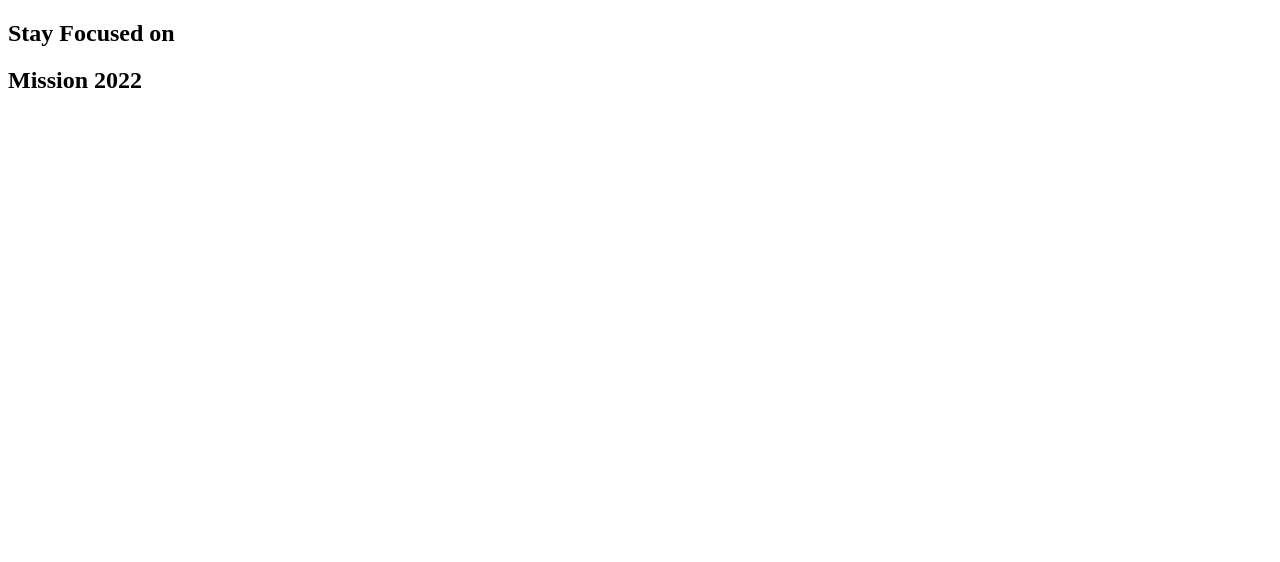
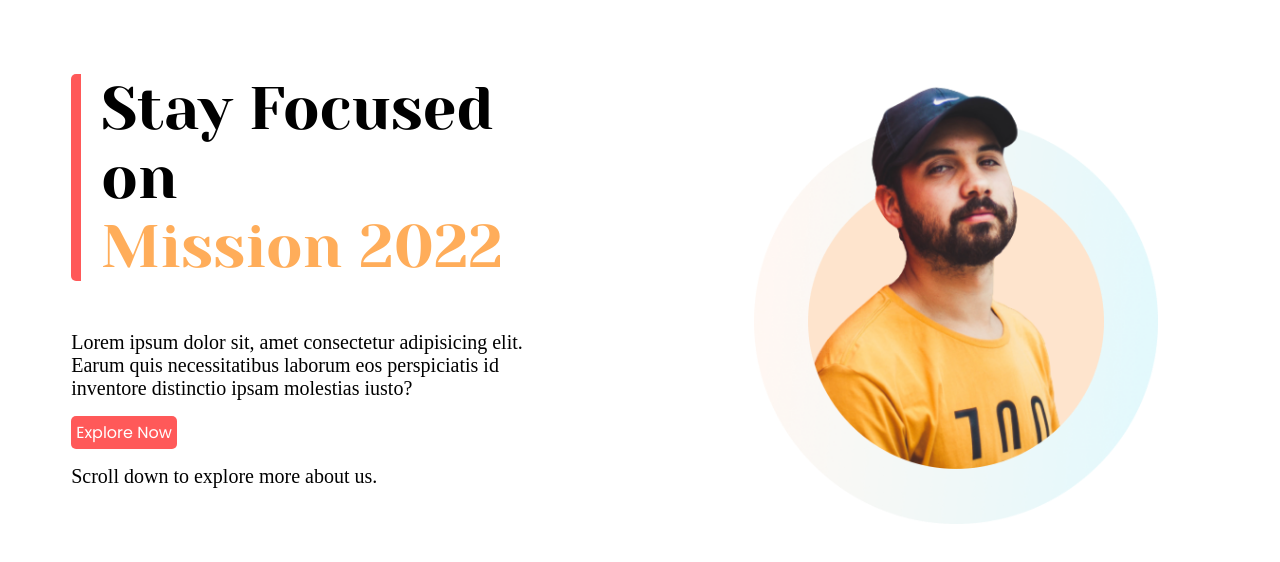
Before and after one commit to Sakib6071/assignment1, a plain HTML site: page index.html in a window 1280 px wide. Drawn offline with Linux system fonts and the light colour scheme; a web font is replaced by a local one.

Commit message:
header section

```diff
--- a/index.html
+++ b/index.html
@@ -14,15 +14,19 @@
     <title>Assignment1</title>
 </head>
 
-<section class="header">
+<section class="header flex-container">
     <div class="flex-item">
         <div>
-            <h1>Stay Focused on</h1><h1 class="orange-color">Mission 2022</h1>
+            <h1 id="main-heading">Stay Focused on<br><span class="orange-color">Mission 2022</span></h1>
         </div>
+        <p>Lorem ipsum dolor sit, amet consectetur adipisicing elit. Earum quis necessitatibus laborum eos perspiciatis id inventore distinctio ipsam molestias iusto?</p>
+        <a class="button" href="">Explore Now</a>
+        <p>Scroll down to explore more about us.</p>
     </div>
 
+
     <div class="flex-item">
-
+        <img src="images/person/person-2.png" alt="person">
     </div>
 </section>
 
--- a/style.css
+++ b/style.css
@@ -0,0 +1,45 @@
+.button{
+    background-color: #ff5959;
+    padding:5px;
+    border-radius: 5px;;
+    -webkit-border-radius: 5px;
+    -moz-border-radius: 5px;
+    -ms-border-radius: 5px;
+    -o-border-radius: 5px;
+    text-decoration: none;
+    color: #fff;
+    font-family: 'Poppins', sans-serif;
+}
+.flex-container{
+    display: flex;
+}
+.flex-item{
+    width:40%;
+    margin:auto;
+}
+.flex-item img{
+    width:80%;
+    display:block;
+    margin:auto;
+}
+.orange-color{
+    color:#FFAD5A;
+}
+h1{
+    font-size: 60px;
+}
+#main-heading{
+    font-family: 'Yeseva One', cursive;
+    font-weight: 400;
+    border-left: 10px solid #ff5959;
+    border-top-left-radius: 5px;
+    -webkit-border-radius: rounded;
+    -moz-border-radius: rounded;
+    -ms-border-radius: rounded;
+    -o-border-radius: rounded;
+    border-bottom-left-radius: 5px;
+    padding-left: 20px;
+}
+p{
+    font-size: 20px;
+}
```
